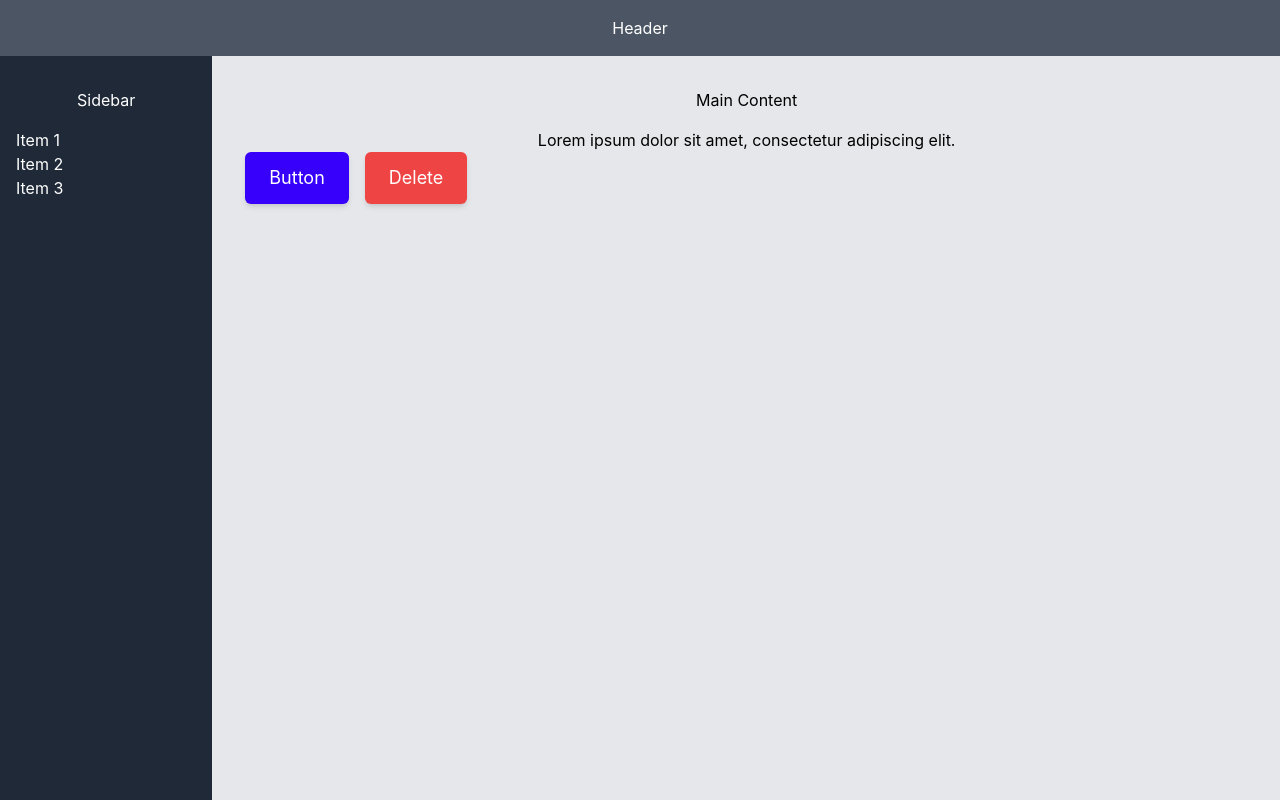
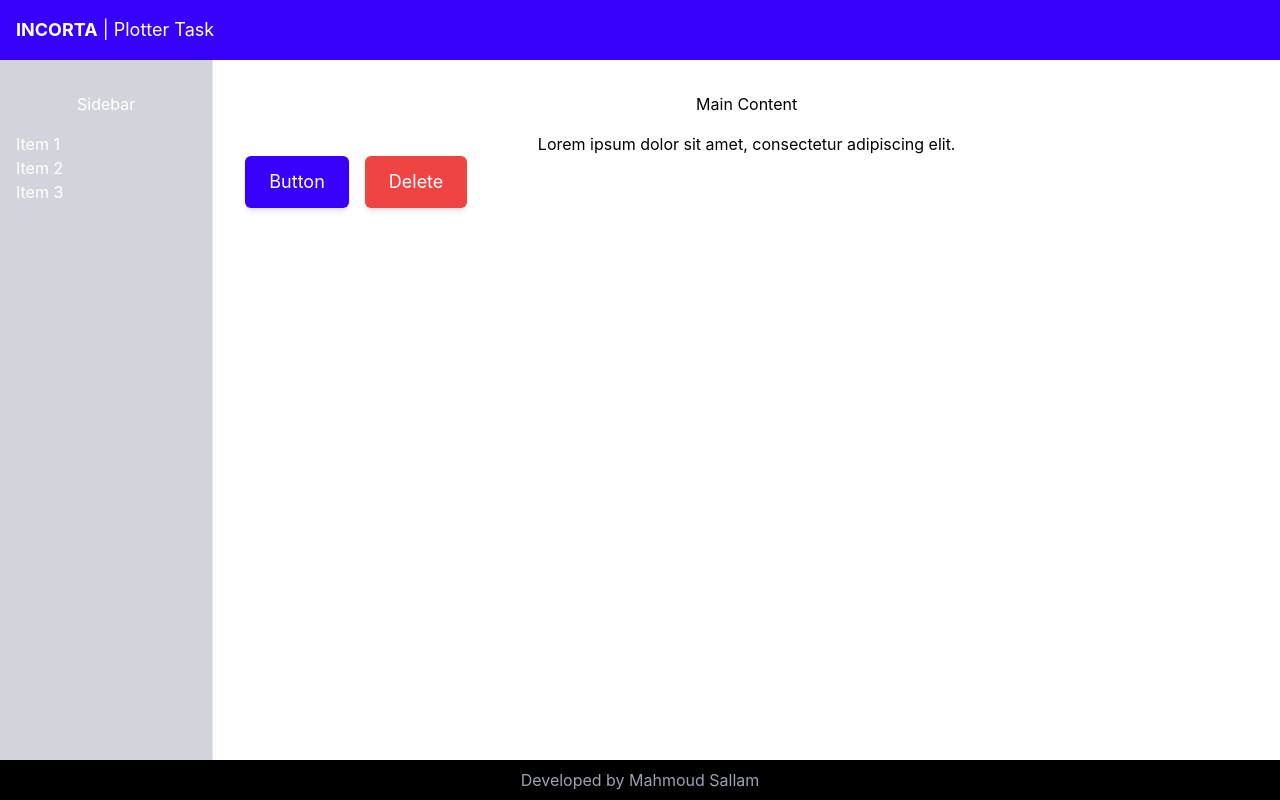
Before and after one commit to MahmoudSallam1/incorta-plotter-task, a React (Vite) app: page / in a window 1280 px wide. Built offline with nearby package versions, Linux system fonts and the light colour scheme.

Commit message:
feat(plotter): Add footer and adjust folder structure

```diff
--- a/src/components/AppHeader.tsx
+++ /dev/null
@@ -1,11 +0,0 @@
-import React from "react";
-
-function AppHeader() {
-  return (
-    <header className="bg-gray-600 text-white py-4 text-center">
-      <h1>Header</h1>
-    </header>
-  );
-}
-
-export default AppHeader;
--- a/src/components/AppContent.tsx
+++ b/src/components/layout/AppContent.tsx
@@ -1,9 +1,9 @@
 import React from "react";
-import { AppDeleteButton, AppPrimaryButton } from "./AppButton";
+import { AppDeleteButton, AppPrimaryButton } from "../ui/AppButton";
 
 function AppContent() {
   return (
-    <div className="flex-1 bg-gray-200 p-4">
+    <div className="flex-1 p-4 bg-white">
       <h1 className="text-center pt-4">Main Content</h1>
       <p className="text-center mt-4">
         Lorem ipsum dolor sit amet, consectetur adipiscing elit.
--- /dev/null
+++ b/src/components/layout/AppFooter.tsx
@@ -0,0 +1,9 @@
+function AppFooter() {
+  return (
+    <footer className="bg-black text-gray-400 py-2  text-center">
+      <p>Developed by Mahmoud Sallam</p>
+    </footer>
+  );
+}
+
+export default AppFooter;
--- /dev/null
+++ b/src/components/layout/AppHeader.tsx
@@ -0,0 +1,14 @@
+function AppHeader() {
+  return (
+    <header className="bg-blue-500 text-white py-4">
+      <div className="container mx-auto px-4">
+        <h1 className="text-lg">
+          {" "}
+          <strong>INCORTA</strong> | Plotter Task
+        </h1>
+      </div>
+    </header>
+  );
+}
+
+export default AppHeader;
--- a/src/components/AppSidebar.tsx
+++ b/src/components/layout/AppSidebar.tsx
@@ -2,7 +2,7 @@ import React from "react";
 
 function AppSidebar() {
   return (
-    <div className="bg-gray-800 w-1/6 h-full border-r p-4">
+    <div className="bg-gray-300 w-1/6 h-full border-r p-4">
       <h1 className="text-white text-center pt-4">Sidebar</h1>
       <ul className="mt-4">
         <li className="text-white">Item 1</li>
--- a/src/index.css
+++ b/src/index.css
@@ -10,4 +10,5 @@
   text-rendering: optimizeLegibility;
   -webkit-font-smoothing: antialiased;
   -moz-osx-font-smoothing: grayscale;
+  background-color: white;
 }
--- a/src/layout/AppLayout.tsx
+++ b/src/layout/AppLayout.tsx
@@ -1,6 +1,7 @@
-import AppSidebar from "../components/AppSidebar";
-import AppContent from "../components/AppContent";
-import AppHeader from "../components/AppHeader";
+import AppSidebar from "../components/layout/AppSidebar";
+import AppContent from "../components/layout/AppContent";
+import AppHeader from "../components/layout/AppHeader";
+import AppFooter from "../components/layout/AppFooter";
 
 function AppLayout() {
   return (
@@ -10,6 +11,7 @@ function AppLayout() {
         <AppSidebar />
         <AppContent />
       </div>
+      <AppFooter />
     </div>
   );
 }
```
Also changed, not shown: src/components/ui/AppButton.tsx (renamed from src/components/AppButton.tsx).
